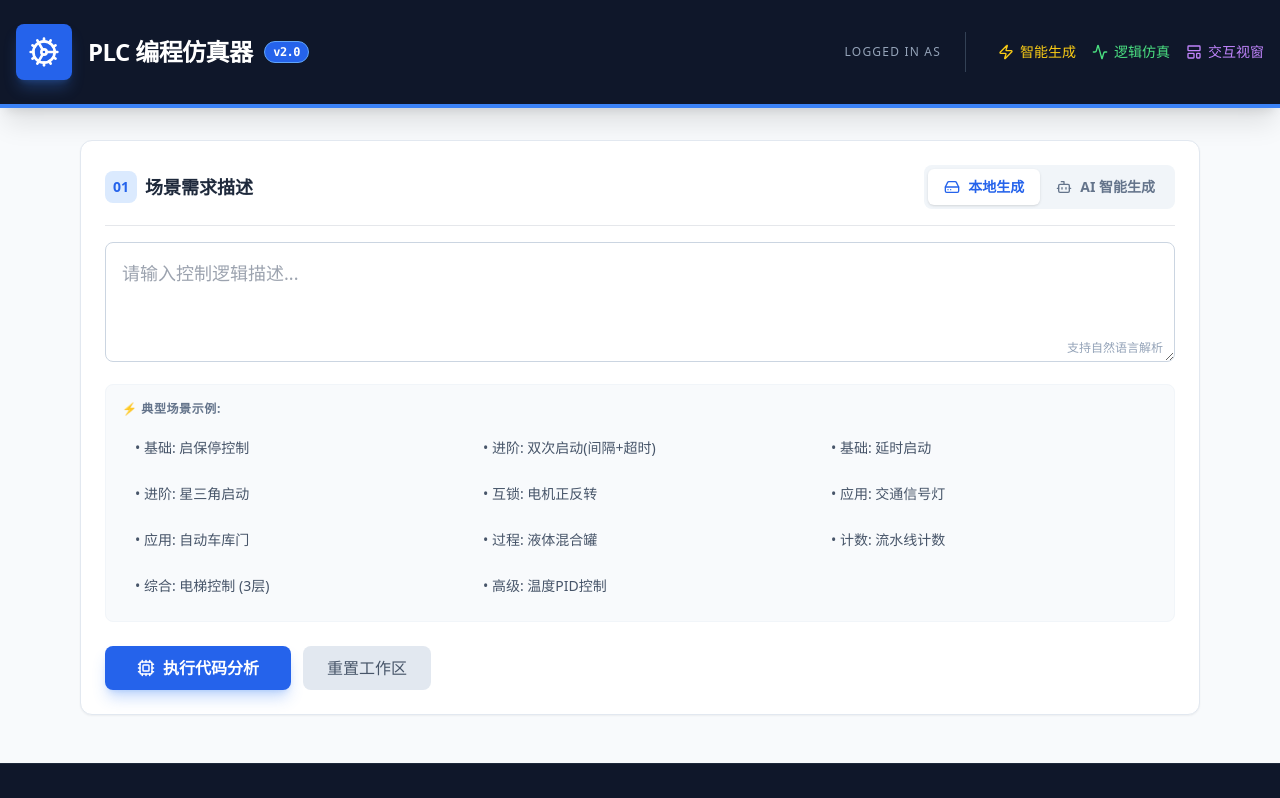
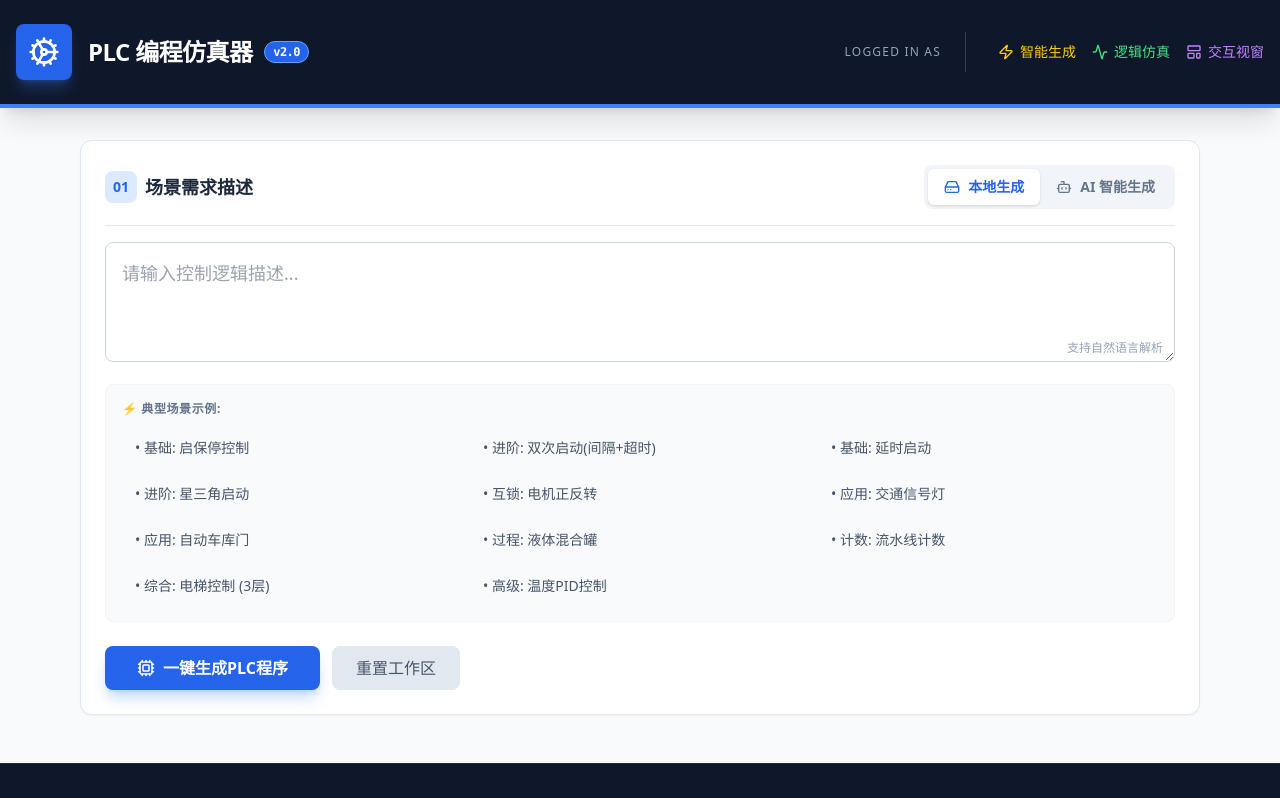
Before and after one commit to lijunhuang79-sudo/polo, a React (Vite) app: page / in a window 1280 px wide. Shown: the top 798 px of the page. Built offline with nearby package versions, Linux system fonts and the light colour scheme.

Commit message:
按钮文案改为一键生成PLC程序

```diff
--- a/src/App.tsx
+++ b/src/App.tsx
@@ -662,7 +662,7 @@ const App: React.FC = () => {
                 className={`text-white px-8 py-2.5 rounded-lg font-bold shadow-lg transition-all active:scale-95 flex items-center gap-2 ${isGenerating ? 'bg-slate-400 cursor-not-allowed' : (genMode === 'ai' ? 'bg-indigo-600 hover:bg-indigo-700 shadow-indigo-500/30' : 'bg-blue-600 hover:bg-blue-700 shadow-blue-500/30')}`}
              >
                {isGenerating ? <Loader2 size={18} className="animate-spin" /> : (genMode === 'ai' ? <Bot size={18} /> : <Cpu size={18} />)}
-               {isGenerating ? '正在执行调试...' : '执行代码分析'}
+               {isGenerating ? '正在生成PLC程序...' : '一键生成PLC程序'}
              </button>
              <button
                 onClick={() => {
```
Also changed, not shown: 1 other file (tests, documents, lock files or other folders).
